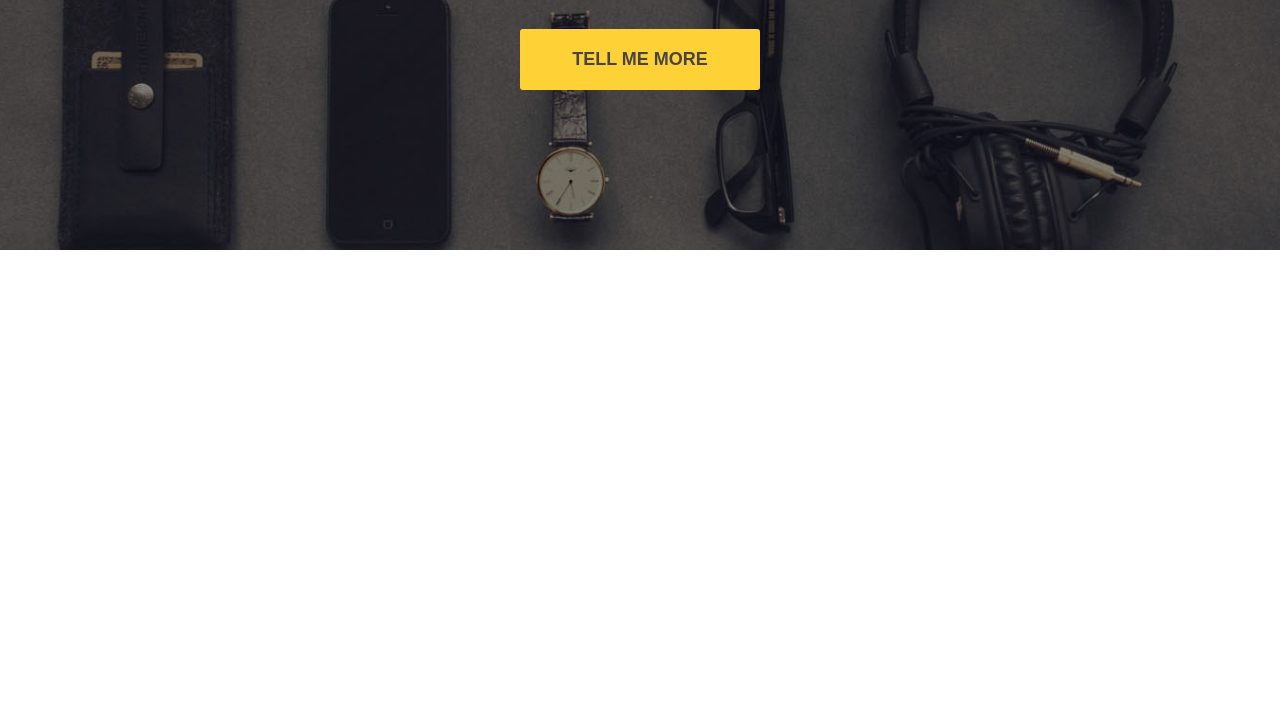
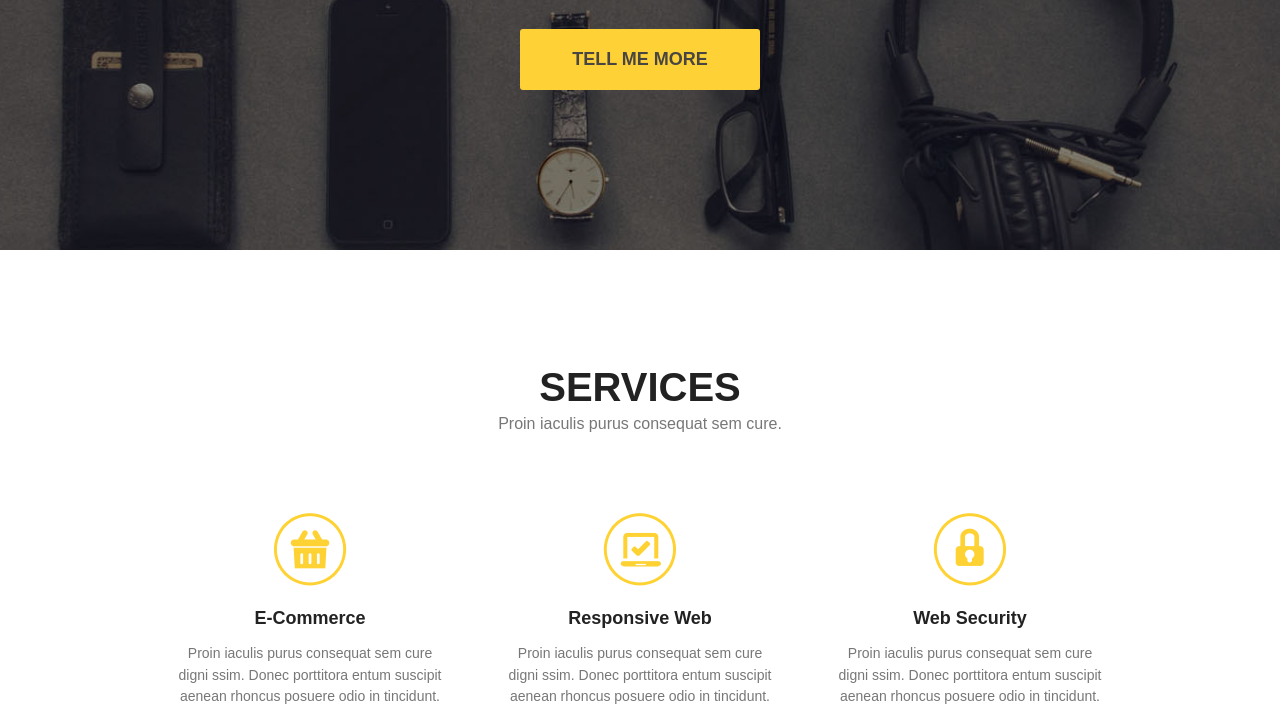
Before and after one commit to maksmoroz91/First_sait, a plain HTML site: page index.html in a window 1280 px wide. Shown: the part 416-1138 px from the top of the page. Before the commit the page ends 800 px from the top, so only its background shows below. Drawn offline with Linux system fonts and the light colour scheme.

Commit message:
Add services

```diff
--- a/css/main.css
+++ b/css/main.css
@@ -2,6 +2,7 @@ body {
 	font-family: Arial, sans-serif;
 	padding: 0;
 	margin: 0;
+	color: #222222;
 }
 .clearfix:after {
 	content: '';
@@ -69,5 +70,44 @@ h1 {
 	font-weight: bold;
 	font-size: 18px;
 	margin-top: 50px;
+}
+.title {
+	padding-top: 115px;
+}
+.title h2 {
+	font-size: 40px;
+	font-weight: bold;
+	text-align: center;
+	text-transform: uppercase;
+	margin: 0;
 
 }
+.title p {
+	color: #777777;
+	text-align: center;
+	font-size: 16px;
+	margin-top: 5px;
+}
+.services {
+	margin-top: 80px;
+}
+.services__item {
+	width: 270px;
+	float: left;
+	text-align: center;
+}
+.services__item h3 {
+	font-size: 18px;
+	margin-bottom: 5px;
+}
+.services__item p {
+	font-size: 14px;
+	color: #777777;
+	line-height: 1.55em;
+}
+.services__item:last-child {
+	float: right;
+}
+.services__item:nth-child(2) {
+	margin-left: 60px;
+}
--- a/index.html
+++ b/index.html
@@ -42,9 +42,40 @@
 			<a class="button" href="#">Tell Me More</a>
 		</div>
 	</header>
+
 	<section>
 		<div class="container">
-
+			<div class="title">
+				<h2>
+					Services
+				</h2>
+				<p>
+					Proin iaculis purus consequat sem cure.
+				</p>
+			</div>
+			<div class="services clearfix">
+				<div class="services__item">
+					<img src="img/icon1.png" alt="Услуга">
+					<h3>E-Commerce</h3>
+					<p>
+						Proin iaculis purus consequat sem cure digni ssim. Donec porttitora entum suscipit aenean rhoncus posuere odio in tincidunt.
+					</p>
+				</div>
+				<div class="services__item">
+					<img src="img/icon2.png" alt="Услуга">
+					<h3>Responsive Web</h3>
+					<p>
+						Proin iaculis purus consequat sem cure digni ssim. Donec porttitora entum suscipit aenean rhoncus posuere odio in tincidunt.
+					</p>
+				</div>
+				<div class="services__item">
+					<img src="img/icon3.png" alt="Услуга">
+					<h3>Web Security</h3>
+					<p>
+						Proin iaculis purus consequat sem cure digni ssim. Donec porttitora entum suscipit aenean rhoncus posuere odio in tincidunt.
+					</p>
+				</div>
+			</div>
 		</div>
 	</section>
 	<section>
```
